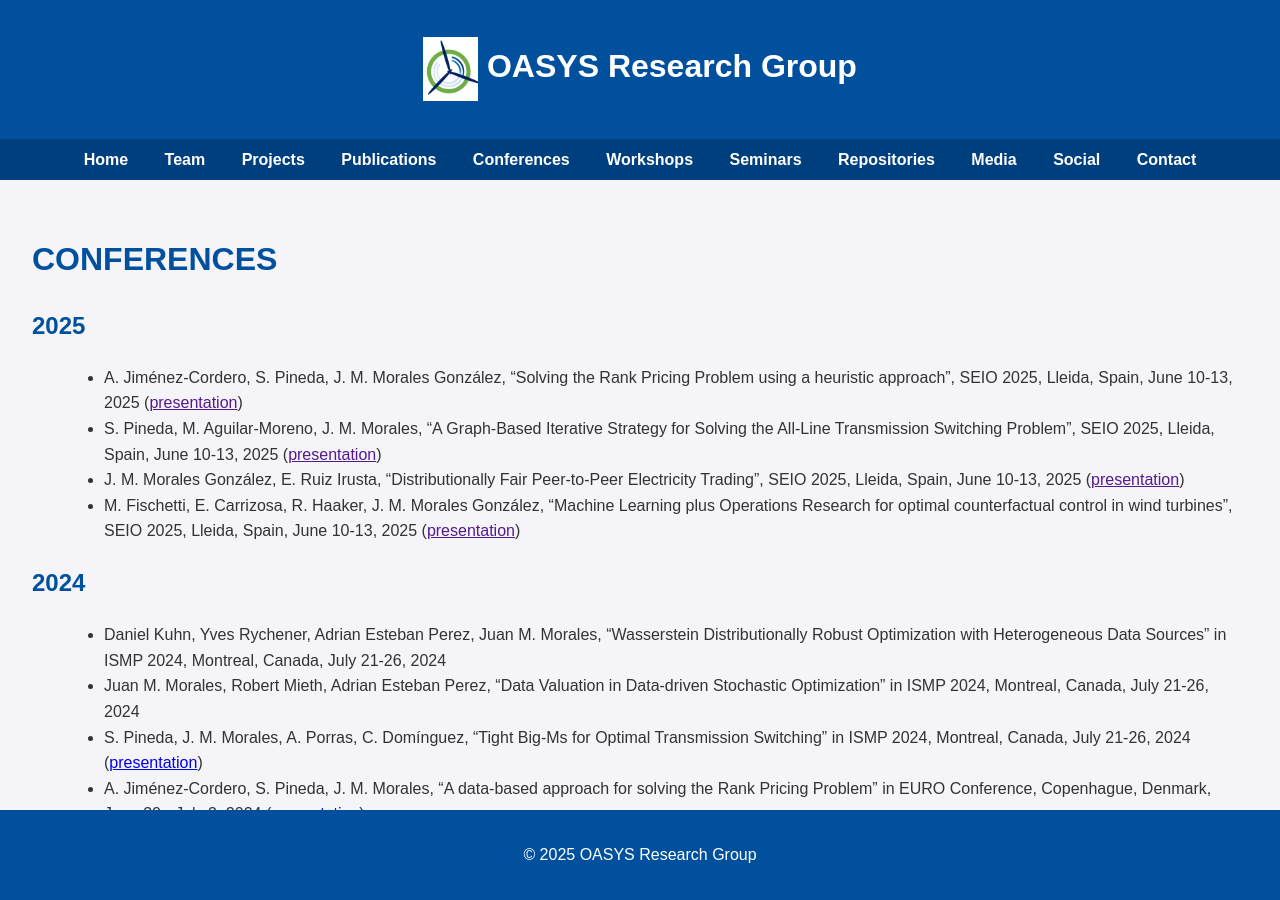
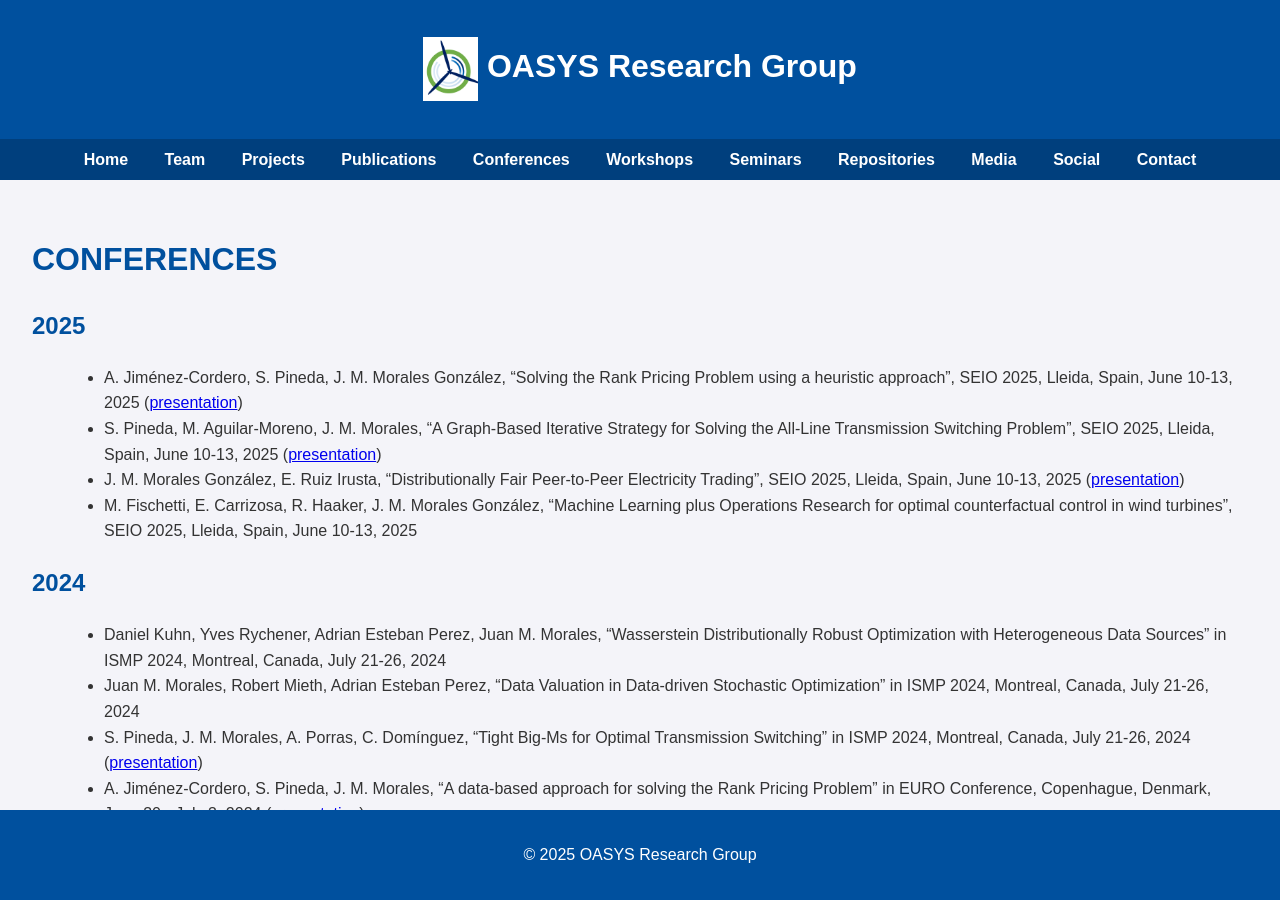
Before and after one commit to groupoasys/groupoasys.github.io, a Jekyll site: the page built from conferences.md, in a window 1280 px wide and 900 px high. Built offline with Jekyll 4.4.1, drawn with Linux system fonts in a browser that asks for light colours.

Commit message:
add presentation links seio 2025

```diff
--- a/conferences.md
+++ b/conferences.md
@@ -8,10 +8,10 @@
 
 ## 2025
 
-- A. Jiménez-Cordero, S. Pineda, J. M. Morales González, "Solving the Rank Pricing Problem using a heuristic approach", SEIO 2025, Lleida, Spain, June 10-13, 2025 ([presentation]())
-- S. Pineda, M. Aguilar-Moreno, J. M. Morales, "A Graph-Based Iterative Strategy for Solving the All-Line Transmission Switching Problem", SEIO 2025, Lleida, Spain, June 10-13, 2025 ([presentation]())
-- J. M. Morales González, E. Ruiz Irusta, "Distributionally Fair Peer-to-Peer Electricity Trading", SEIO 2025, Lleida, Spain, June 10-13, 2025 ([presentation]())
-- M. Fischetti, E. Carrizosa, R. Haaker, J. M. Morales González, "Machine Learning plus Operations Research for optimal counterfactual control in wind turbines", SEIO 2025, Lleida, Spain, June 10-13, 2025 ([presentation]())
+- A. Jiménez-Cordero, S. Pineda, J. M. Morales González, "Solving the Rank Pricing Problem using a heuristic approach", SEIO 2025, Lleida, Spain, June 10-13, 2025 ([presentation](https://drive.google.com/file/d/1uKLO0rESl8drsD_6OsXuE3qF6FiIGMUn/view?usp=drive_link))
+- S. Pineda, M. Aguilar-Moreno, J. M. Morales, "A Graph-Based Iterative Strategy for Solving the All-Line Transmission Switching Problem", SEIO 2025, Lleida, Spain, June 10-13, 2025 ([presentation](https://drive.google.com/file/d/1TBU3hTOPppWGJksdOpiCcbXJvO4m-Z-P/view?usp=drive_link))
+- J. M. Morales González, E. Ruiz Irusta, "Distributionally Fair Peer-to-Peer Electricity Trading", SEIO 2025, Lleida, Spain, June 10-13, 2025 ([presentation](https://drive.google.com/file/d/14kZKBL8uSMW7Jl2cfGm58_vuDGYUVnzd/view?usp=drive_link))
+- M. Fischetti, E. Carrizosa, R. Haaker, J. M. Morales González, "Machine Learning plus Operations Research for optimal counterfactual control in wind turbines", SEIO 2025, Lleida, Spain, June 10-13, 2025
 
 ## 2024
 
```
